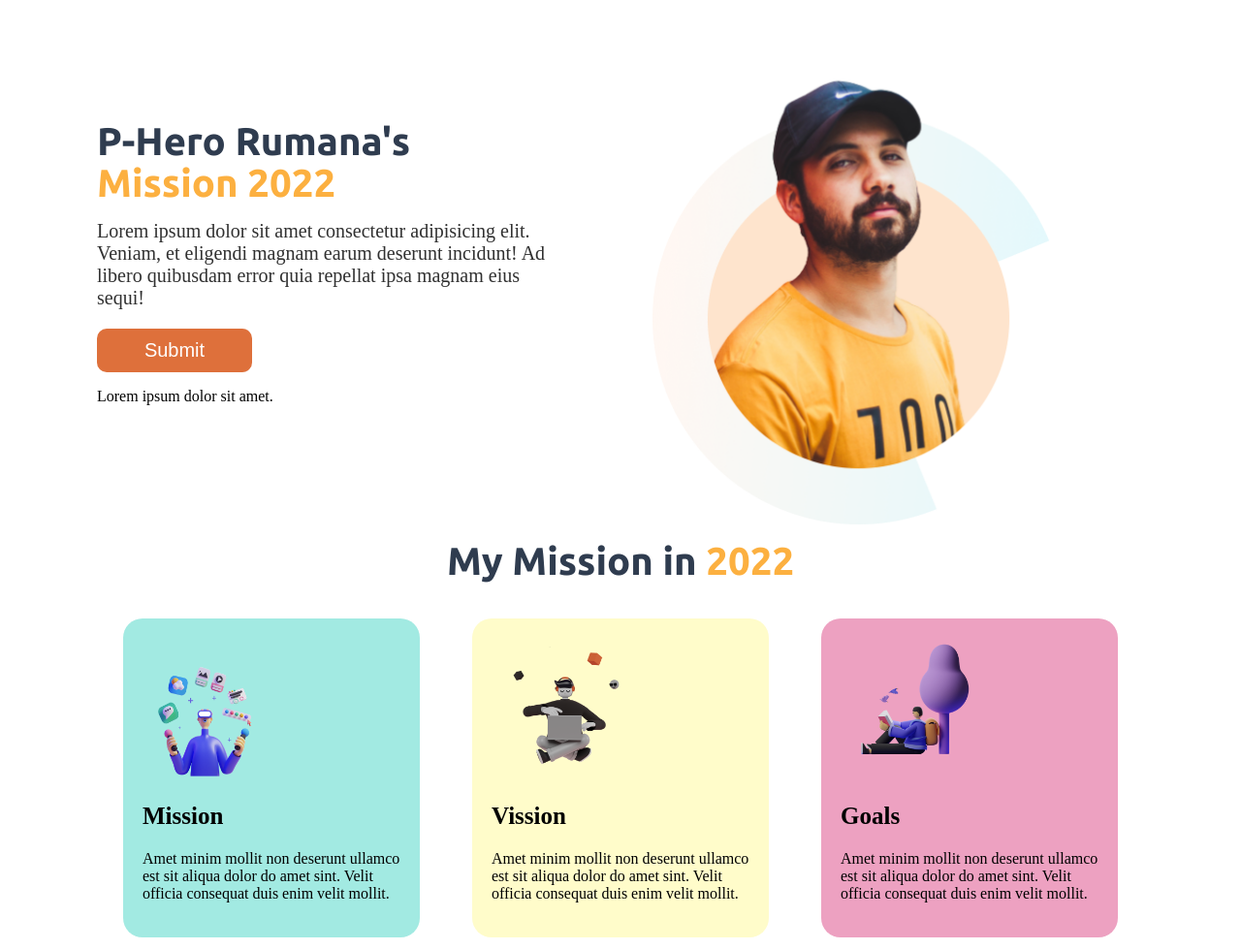
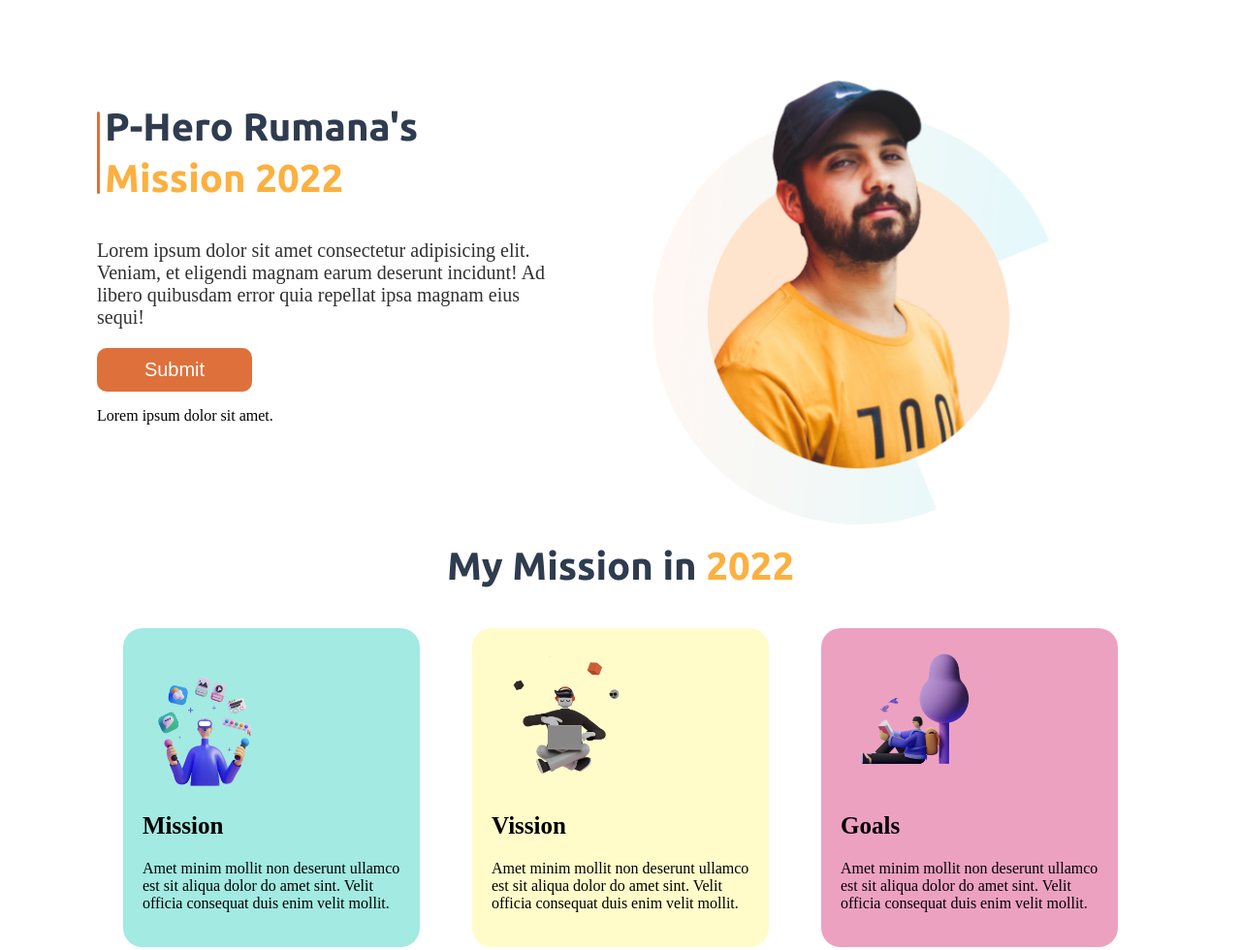
Before and after one commit to rumanak21/P-Hero-Rumana-s-Mission-2022, a plain HTML site: page index.html in a window 1280 px wide. Shown: the whole page at 97% size. Drawn offline with Linux system fonts and the light colour scheme.

Commit message:
Tittle Border done

```diff
--- a/index.html
+++ b/index.html
@@ -19,8 +19,14 @@
         <section id="main_header">
             <div id="header_l">
                 <div>
-                    <h1 class="tittle_h1">P-Hero Rumana's</h1>
-                    <h1 class="tittle_h1"><span>Mission 2022</span></h1>
+                    <div class="top_header">
+                        <div class="border_box">
+                        </div>
+                        <div class="top_tittle">
+                            <h1 class="tittle_h1">P-Hero Rumana's</h1>
+                            <h1 class="tittle_h1"><span>Mission 2022</span></h1>
+                        </div>
+                    </div>
                     <p class="description_p">Lorem ipsum dolor sit amet consectetur adipisicing elit. Veniam, et
                         eligendi
                         magnam earum deserunt
--- a/style.css
+++ b/style.css
@@ -33,9 +33,21 @@ align-items: center;
 
 .tittle_h1{
     font-family: 'Ubuntu', sans-serif;
-    line-height: 10px;
+    line-height: 20px;
     font-size: 40px;
     color: #2F3C4F;
+}
+.top_header{
+    display: flex;
+    align-items: center;
+}
+.border_box{
+    background-color: #DE703B;
+    height: 85px;
+    width: 3px;
+    border-radius: 1.5px;
+    margin-right: 5px;
+
 }
 .tittle_h1 span{
     color: #FCB040;
```
